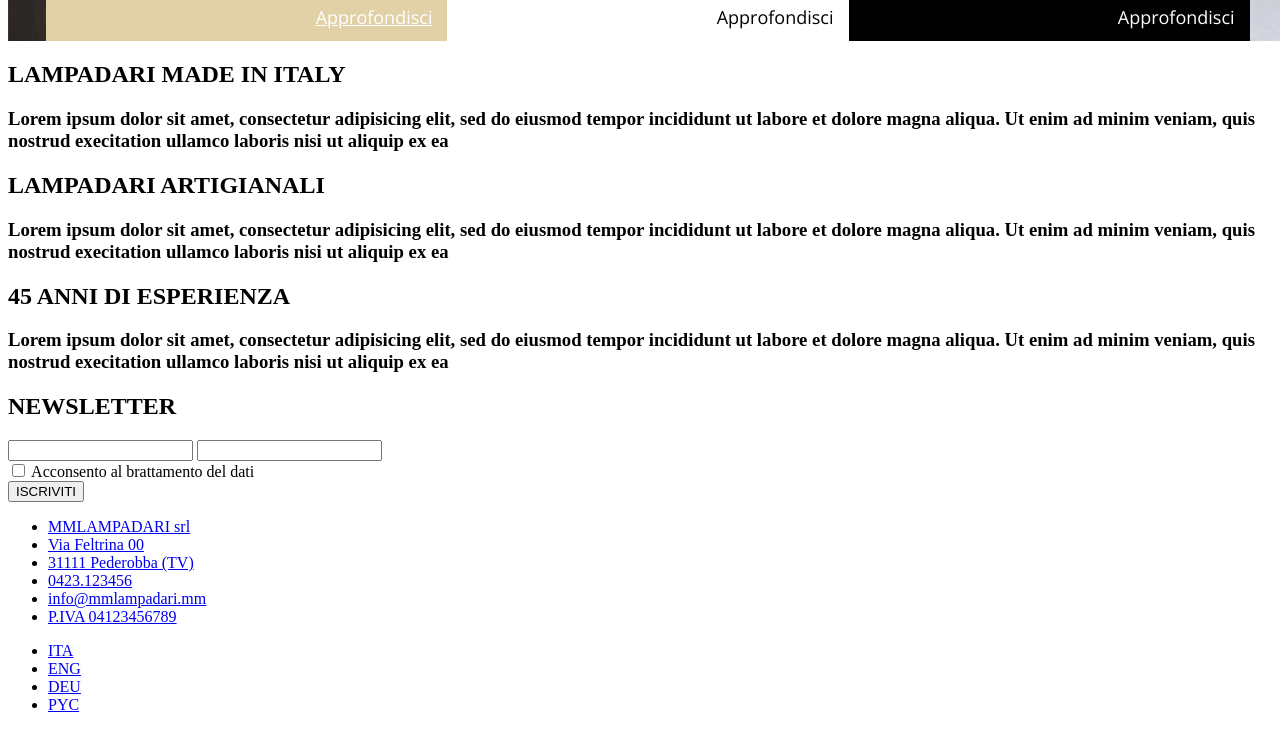
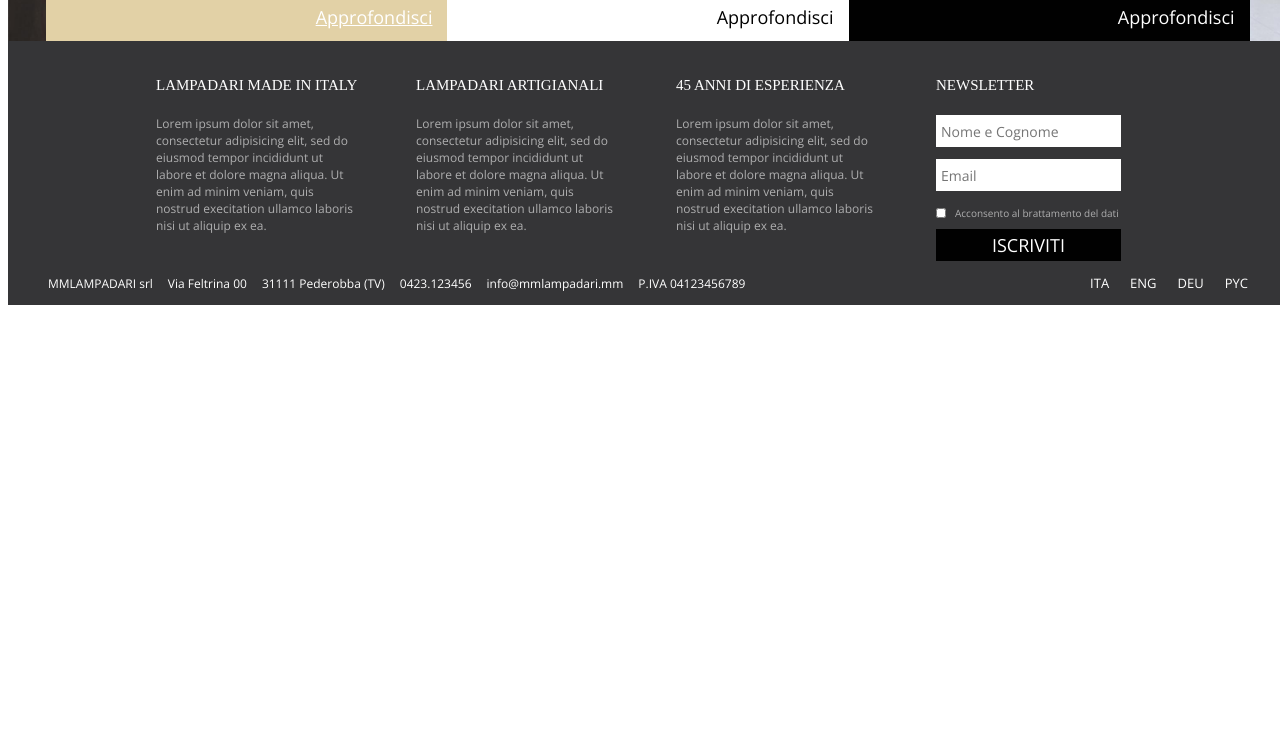
Before and after one commit to ViolettaPolshkova/nadotest0725.github.io, a plain HTML site: page src/index.html in a window 1280 px wide. Shown: the part 767-1497 px from the top of the page. After the commit the page ends 1080 px from the top, so only its background shows below. Drawn offline with nearby package versions, Linux system fonts and the light colour scheme.

Commit message:
added footer

```diff
--- a/src/css/style.css
+++ b/src/css/style.css
@@ -1,5 +1,3 @@
-@import url('variables.css');
-
 header {
     width: 1280px;
     height: 130px;
@@ -250,3 +248,179 @@ header {
     background-color: var(--black);
     color: var(--white);
 }
+
+/* Футер */
+
+footer {
+    width: 1280px;
+    height: auto;
+    background-color: var(--grey);
+    padding: 36px 0 0 0;
+    box-sizing: border-box;
+    margin: 0 auto;
+    color: white;
+}
+
+footer a {
+    color: white;
+    text-decoration: none;
+}
+
+/* Верхние объекты */
+
+#topline {
+    margin: 0 120px;
+    display: flex;
+    justify-content: space-between;
+    align-items: flex-start;
+}
+
+#footer_info {
+    display: flex;
+    justify-content: space-between;
+}
+
+#footer_info div {
+    flex: 1;
+}
+
+#first_block {
+    margin: 0 28px;
+}
+
+#second_block {
+    margin: 0 28px;
+}
+
+#third_block {
+    margin: 0 28px;
+}
+
+
+#footer_info h2 {
+    font-family: 'Playfair Display', serif;
+    font-weight: 300;
+    font-size: 15px;
+    color: white;
+    margin: 0 0 21px;
+}
+
+#footer_info h3 {
+    font-family: 'Open Sans', sans-serif;
+    font-weight: 300;
+    font-size: 12px;
+    color: var(--veryghost);
+    margin: 0;
+}
+
+#feedback {
+    margin: 0 28px;
+    display: flex;
+    flex-direction: column;
+}
+
+#feedback h2 {
+    font-family: 'Playfair Display', serif;
+    font-weight: 300;
+    font-size: 15px;
+    color: var(--white);
+    margin-bottom: 21px;
+
+}
+
+#feedback input[type="text"] {
+    width: 175px;
+    height: 32px;
+    padding: 0 5px;
+    border: 0;
+    font-family: 'Open Sans', sans-serif;
+    color: var(--black);
+    font-size: 14px;
+    margin-bottom: 12px;
+}
+
+#checkbox {
+    margin: 0;
+}
+
+#checkbox input[type="checkbox"] {
+    width: 10px;
+    height: 10px;
+    vertical-align: middle;
+    margin: 0 5px 0 0;
+}
+
+#checkbox label {
+    font-family: 'Open Sans', sans-serif;
+    color: var(--veryghost);
+    font-weight: 300;
+    font-size: 10px;
+    margin: 0;
+}
+
+#feedback button {
+    width: 185px;
+    height: 32px;
+    background-color: var(--black);
+    color: var(--white);
+    font-family: 'Open Sans', sans-serif;
+    font-size: 18px;
+    margin-top: 8px;
+    border: none;
+    cursor: pointer;
+    outline: none;
+    padding: 0;
+}
+
+/* Стили для состояния нажатия кнопки */
+#feedback button:active {
+    background-color: var(--white);
+    color: var(--black);
+}
+
+/* Нижние объекты */
+
+#endline {
+    display: flex;
+    justify-content: space-between;
+    align-items: center;
+    padding: 0 40px;
+}
+
+#author_info {
+    display: flex;
+    left: 0;
+}
+
+#author_info ul {
+    list-style-type: none;
+    padding: 0;
+    color: inherit;
+    font-family: 'Open Sans', sans-serif;
+    font-weight: 300;
+    font-size: 12px;
+    display: flex;
+}
+
+#author_info li {
+    margin-right: 15px;
+}
+
+#lang {
+    display: flex;
+    margin-left: auto;
+}
+
+#lang ul {
+    list-style-type: none;
+    padding: 0;
+    color: inherit;
+    font-family: 'Open Sans', sans-serif;
+    font-weight: 300;
+    font-size: 13px;
+    display: flex;
+}
+
+#lang li {
+    margin-left: 21px;
+}
--- a/src/css/variables.css
+++ b/src/css/variables.css
@@ -5,6 +5,8 @@
   /* Белый */
   --ghost: #FFFFFFCC;
   /* Белый полупрозрачный */
+  --veryghost: #FFFFFF99;
+  /* Белый сильно прозрачный */
   --yellow: #E2D1A6;
   /* Желтый */
   --black: #010101;
--- a/src/index.html
+++ b/src/index.html
@@ -73,49 +73,43 @@
   </div>
 
   <footer>
+    <div id="topline">
       <div id="footer_info">
-      <div>
-        <h2>
-          LAMPADARI MADE IN ITALY
-        </h2>
-        <h3>
-          Lorem ipsum dolor sit amet, consectetur adipisicing elit, sed do eiusmod tempor incididunt ut labore et dolore
-          magna aliqua. Ut enim ad minim veniam, quis nostrud execitation ullamco laboris nisi ut aliquip ex ea
+        <div id="first_block">
+          <h2>LAMPADARI MADE IN ITALY</h2>
+          <h3>Lorem ipsum dolor sit amet, consectetur adipisicing elit, sed do eiusmod tempor incididunt ut labore et
+            dolore magna aliqua. Ut enim ad minim veniam, quis nostrud execitation ullamco laboris nisi ut aliquip ex
+            ea.
           </h3>
         </div>
-      <div>
-        <h2>
-          LAMPADARI ARTIGIANALI
-        </h2>
-        <h3>
-          Lorem ipsum dolor sit amet, consectetur adipisicing elit, sed do eiusmod tempor incididunt ut labore et dolore
-          magna aliqua. Ut enim ad minim veniam, quis nostrud execitation ullamco laboris nisi ut aliquip ex ea
+        <div id="second_block">
+          <h2>LAMPADARI ARTIGIANALI</h2>
+          <h3>Lorem ipsum dolor sit amet, consectetur adipisicing elit, sed do eiusmod tempor incididunt ut labore et
+            dolore magna aliqua. Ut enim ad minim veniam, quis nostrud execitation ullamco laboris nisi ut aliquip ex
+            ea.
           </h3>
         </div>
-      <div>
-        <h2>
-          45 ANNI DI ESPERIENZA
-        </h2>
-        <h3>
-          Lorem ipsum dolor sit amet, consectetur adipisicing elit, sed do eiusmod tempor incididunt ut labore et dolore
-          magna aliqua. Ut enim ad minim veniam, quis nostrud execitation ullamco laboris nisi ut aliquip ex ea
+        <div id="third_block">
+          <h2>45 ANNI DI ESPERIENZA</h2>
+          <h3>Lorem ipsum dolor sit amet, consectetur adipisicing elit, sed do eiusmod tempor incididunt ut labore et
+            dolore magna aliqua. Ut enim ad minim veniam, quis nostrud execitation ullamco laboris nisi ut aliquip ex
+            ea.
           </h3>
         </div>
+        <div id="feedback">
+          <h2>NEWSLETTER</h2>
+          <input type="text" id="name" name="Nome e Cognome" placeholder="Nome e Cognome">
+          <input type="text" id="email" name="Email" placeholder="Email">
+          <div id="checkbox">
+            <input type="checkbox" id="consent">
+            <label for="consent">Acconsento al brattamento del dati</label>
           </div>
-    <div id="feedback">
-
-      <h2>NEWSLETTER</h2>
-
-      <input type="text" id="name" name="Nome e Cognome">
-      <input type="text" id="email" name="Email">
-
-      <div id="checkbox">
-        <input type="checkbox"> Acconsento al brattamento del dati
+          <button>ISCRIVITI</button>
+        </div>
+      </div>
     </div>
 
-      <button>ISCRIVITI</button>
-    </div>
-
+    <div id="endline">
       <div id="author_info">
         <ul>
           <li><a href="#">MMLAMPADARI srl</a></li>
@@ -135,6 +129,8 @@
           <li><a href="#">PYC</a></li>
         </ul>
       </div>
+    </div>
+
   </footer>
 
 </body>
```
Lines whose indentation alone changed are shown as unchanged.
